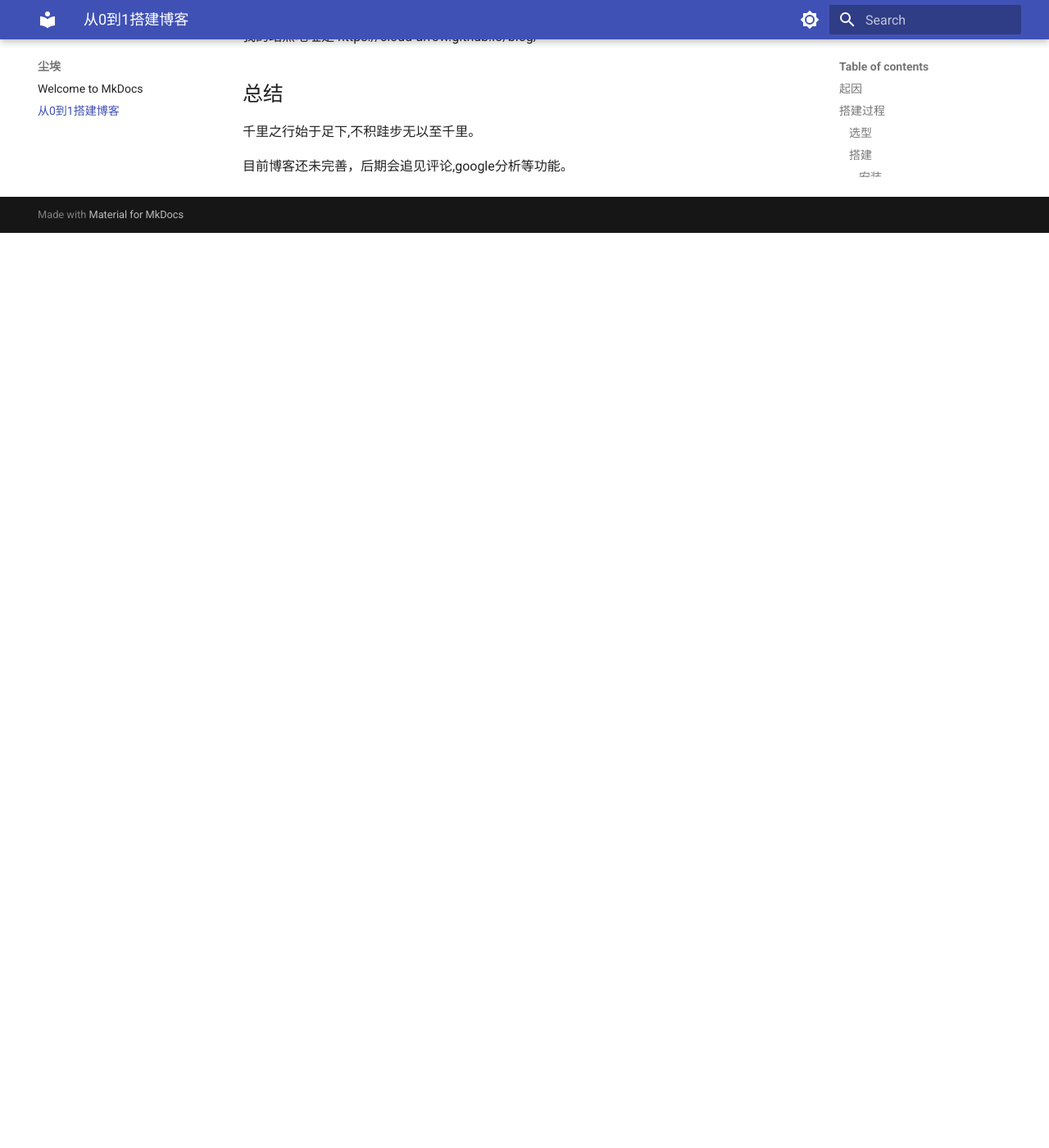
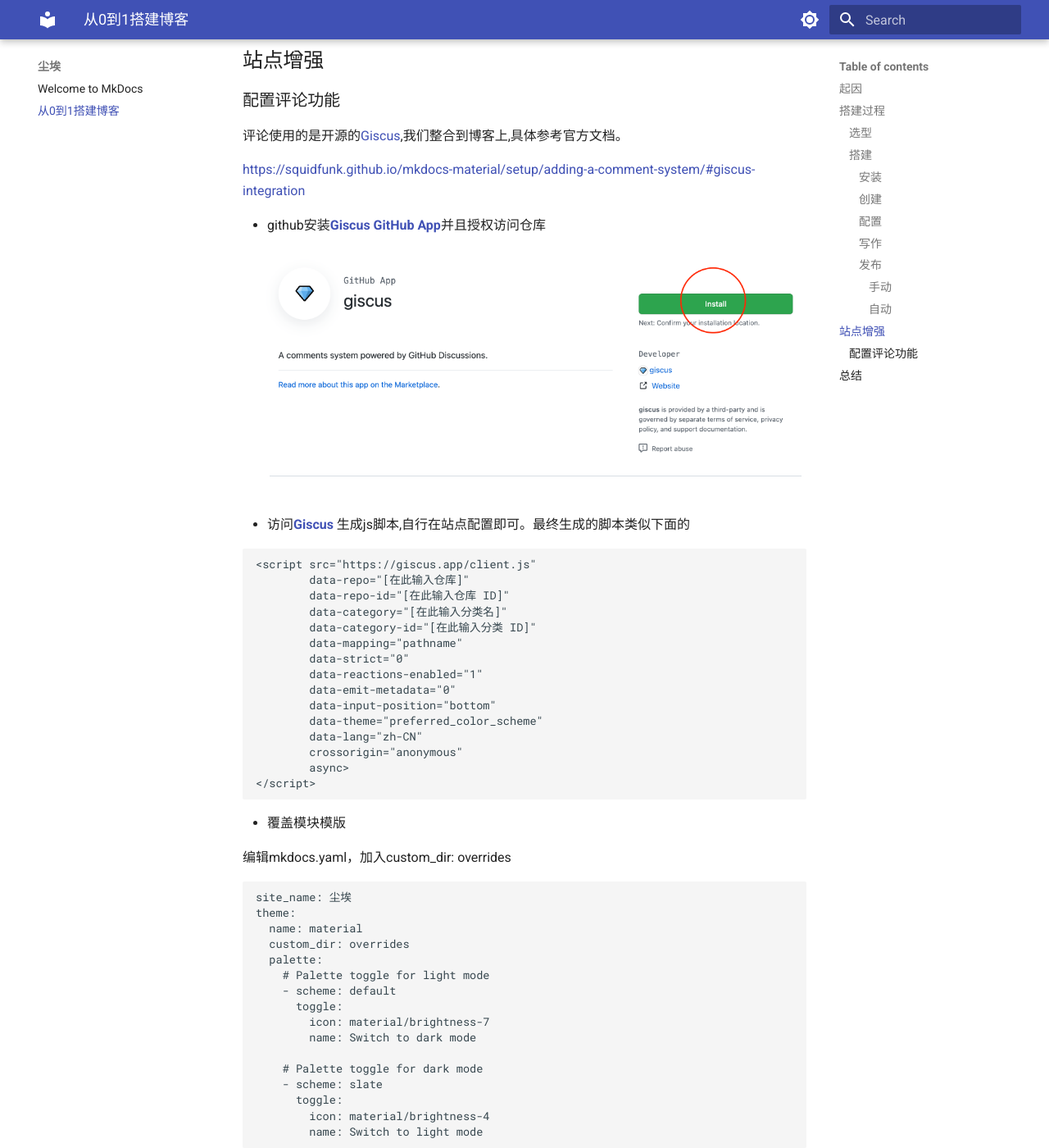
Before and after one commit to cloud-arrow/blog, an MkDocs documentation site: the page built from docs/从0到1搭建博客.md, in a window 1280 px wide and 1400 px high, scrolled down 4392 px. Shown: the whole window at 82% size. Built offline with MkDocs 1.6.1 and Material for MkDocs 9.7.7, drawn with Linux system fonts in a browser that asks for light colours; comment, search, counter and statistics services are not loaded; before the commit the page ends 4676 px from its top, so only the background shows below that; some of the changed text lies outside the part shown.

Commit message:
添加 评论功能

````diff
--- a/docs/从0到1搭建博客.md
+++ b/docs/从0到1搭建博客.md
@@ -165,10 +165,112 @@
 
 等待ci跑完后，可以浏览站点了，`<username>.github.io/<repository>`
 
-我的站点地址是 https://cloud-arrow.github.io/blog/
+## 站点增强
+
+### 配置评论功能
+
+评论使用的是开源的[Giscus](https://giscus.app/),我们整合到博客上,具体参考官方文档。
+
+[https://squidfunk.github.io/mkdocs-material/setup/adding-a-comment-system/#giscus-integration](https://squidfunk.github.io/mkdocs-material/setup/adding-a-comment-system/#giscus-integration)
+
+- github安装**[Giscus GitHub App](https://github.com/apps/giscus)**并且授权访问仓库
+
+   ![](assets/images/3.png)
+
+
+- 访问**[Giscus](https://giscus.app/)** 生成js脚本,自行在站点配置即可。最终生成的脚本类似下面的
+
+```
+<script src="https://giscus.app/client.js"
+        data-repo="[在此输入仓库]"
+        data-repo-id="[在此输入仓库 ID]"
+        data-category="[在此输入分类名]"
+        data-category-id="[在此输入分类 ID]"
+        data-mapping="pathname"
+        data-strict="0"
+        data-reactions-enabled="1"
+        data-emit-metadata="0"
+        data-input-position="bottom"
+        data-theme="preferred_color_scheme"
+        data-lang="zh-CN"
+        crossorigin="anonymous"
+        async>
+</script>
+```
+
+
+
+
+- 覆盖模块模版
+
+编辑mkdocs.yaml，加入custom_dir: overrides
+
+```
+site_name: 尘埃
+theme:
+  name: material
+  custom_dir: overrides
+  palette:
+    # Palette toggle for light mode
+    - scheme: default
+      toggle:
+        icon: material/brightness-7
+        name: Switch to dark mode
+
+    # Palette toggle for dark mode
+    - scheme: slate
+      toggle:
+        icon: material/brightness-4
+        name: Switch to light mode
+```
+
+创建overrides/main.html文件，填充下面内容
+
+```
+{% extends "base.html" %}
+
+{% block content %}
+  {{ super() }}
+
+  <!-- Giscus -->
+  <h2 id="__comments">{{ lang.t("meta.comments") }}</h2>
+  <!-- 此处粘贴上面生成的js脚本 -->
+
+  <!-- Synchronize Giscus theme with palette -->
+  <script>
+    var giscus = document.querySelector("script[src*=giscus]")
+
+    /* Set palette on initial load */
+    var palette = __md_get("__palette")
+    if (palette && typeof palette.color === "object") {
+      var theme = palette.color.scheme === "slate" ? "dark" : "light"
+      giscus.setAttribute("data-theme", theme)
+    }
+
+    /* Register event handlers after documented loaded */
+    document.addEventListener("DOMContentLoaded", function() {
+      var ref = document.querySelector("[data-md-component=palette]")
+      ref.addEventListener("change", function() {
+        var palette = __md_get("__palette")
+        if (palette && typeof palette.color === "object") {
+          var theme = palette.color.scheme === "slate" ? "dark" : "light"
+
+          /* Instruct Giscus to change theme */
+          var frame = document.querySelector(".giscus-frame")
+          frame.contentWindow.postMessage(
+            { giscus: { setConfig: { theme } } },
+            "https://giscus.app"
+          )
+        }
+      })
+    })
+  </script>
+{% endblock %}
+
+```
+
+
 
 ## 总结
 
 千里之行始于足下,不积跬步无以至千里。
-
-目前博客还未完善，后期会追见评论,google分析等功能。
--- a/mkdocs.yml
+++ b/mkdocs.yml
@@ -1,6 +1,7 @@
 site_name: 尘埃
 theme:
   name: material
+  custom_dir: overrides
   palette:
     # Palette toggle for light mode
     - scheme: default
--- /dev/null
+++ b/overrides/main.html
@@ -0,0 +1,54 @@
+{% extends "base.html" %}
+
+{% block content %}
+{{ super() }}
+
+<!-- Giscus -->
+<h2 id="__comments">{{ lang.t("meta.comments") }}</h2>
+<!-- Replace with generated snippet -->
+<script src="https://giscus.app/client.js"
+        data-repo="cloud-arrow/blog"
+        data-repo-id="R_kgDOH4zB-g"
+        data-category="Announcements"
+        data-category-id="DIC_kwDOH4zB-s4CRF0M"
+        data-mapping="pathname"
+        data-strict="0"
+        data-reactions-enabled="1"
+        data-emit-metadata="0"
+        data-input-position="bottom"
+        data-theme="preferred_color_scheme"
+        data-lang="zh-CN"
+        data-loading="lazy"
+        crossorigin="anonymous"
+        async>
+</script>
+<!-- Synchronize Giscus theme with palette -->
+<script>
+    var giscus = document.querySelector("script[src*=giscus]")
+
+    /* Set palette on initial load */
+    var palette = __md_get("__palette")
+    if (palette && typeof palette.color === "object") {
+        var theme = palette.color.scheme === "slate" ? "dark" : "light"
+        giscus.setAttribute("data-theme", theme)
+    }
+
+    /* Register event handlers after documented loaded */
+    document.addEventListener("DOMContentLoaded", function() {
+        var ref = document.querySelector("[data-md-component=palette]")
+        ref.addEventListener("change", function() {
+            var palette = __md_get("__palette")
+            if (palette && typeof palette.color === "object") {
+                var theme = palette.color.scheme === "slate" ? "dark" : "light"
+
+                /* Instruct Giscus to change theme */
+                var frame = document.querySelector(".giscus-frame")
+                frame.contentWindow.postMessage(
+                    { giscus: { setConfig: { theme } } },
+                    "https://giscus.app"
+                )
+            }
+        })
+    })
+</script>
+{% endblock %}
````
Also changed, not shown: docs/assets/images/3.png (added).
